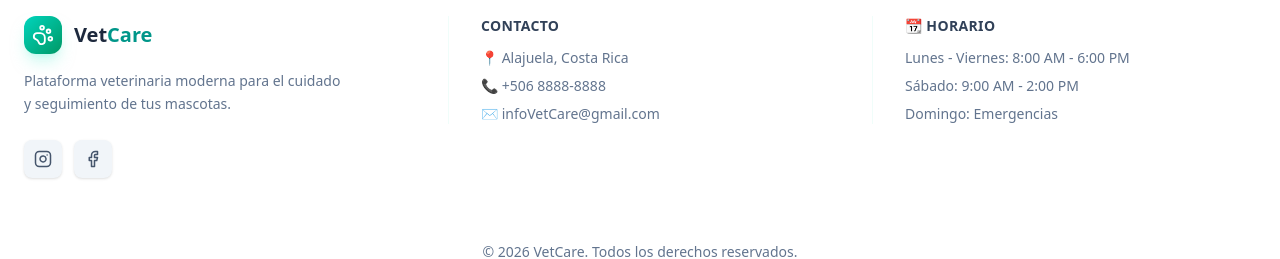
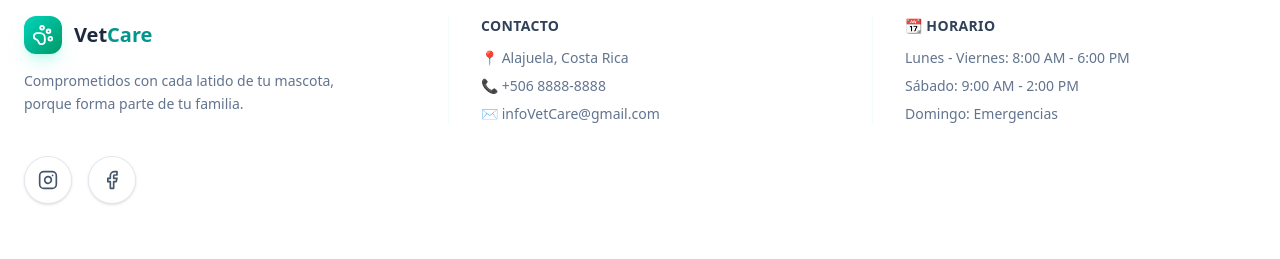
Before and after one commit to keyloor/veterinary-web-react, a React (Vite) app in the folder veterinary/: page / in a window 1280 px wide. Shown: the part 170-429 px from the top of the page. Built offline with nearby package versions, Linux system fonts and the light colour scheme.

Commit message:
Nuevo Slogan y diseño mejorado de enlaces a redes sociales

```diff
--- a/veterinary/src/shared/Footer.tsx
+++ b/veterinary/src/shared/Footer.tsx
@@ -14,22 +14,85 @@ export function Footer() {
               </div>
 
               <span className="text-xl font-bold text-slate-800">
-                Vet<span className="text-teal-600">Care</span>
-              </span>
+                Vet<span className="text-teal-600">Care</span> </span>
             </div>
 
             <p className="text-sm text-slate-500 leading-relaxed max-w-xs">
-              Plataforma veterinaria moderna para el cuidado y seguimiento de tus mascotas.
+              Comprometidos con cada latido de tu mascota, porque forma parte de tu familia.
             </p>
 
-            <div className="flex gap-3 pt-2 ">
-              <a href="https://www.instagram.com/" target="_blank" className="flex group p-2.5 rounded-lg bg-slate-100 text-slate-600 hover:bg-teal-500 hover:text-white transition-all shadow-sm hover:shadow-md hover:scale-106">
-                <Instagram size={18} className="transition-all group-hover:scale-116"/>
-              </a>
+            <div className="flex gap-4 pt-2">
 
-              <a href="https://www.facebook.com/" target="_blank" className="flex group p-2.5 rounded-lg bg-slate-100 text-slate-600 hover:bg-teal-500 hover:text-white transition-all shadow-sm hover:shadow-md hover:scale-105">
-                <Facebook size={18} className="transition-all group-hover:scale-114"/>
-              </a>
+              <div className="flex gap-4 pt-2">
+
+                <div className="flex gap-4 pt-2">
+
+
+                  <a href="https://www.instagram.com/" target="_blank"
+                    className="group relative flex items-center justify-center
+                    w-12 h-12 rounded-full bg-white text-slate-600
+                    shadow-sm border border-slate-200 transition-all duration-300
+                    hover:-translate-y-1 hover:shadow-xl"
+                  >
+
+                    <span className="absolute inset-0 rounded-full
+                    ring-0 ring-pink-500/30
+                    group-hover:ring-4
+                    transition-all duration-300" />
+
+                    <Instagram size={20}
+                      className="relative z-10 transition-all duration-300
+                      group-hover:text-pink-600 group-hover:scale-110"
+                    />
+
+
+                    <span className="pointer-events-none absolute -top-10 px-3 py-1.5 rounded-lg
+                    bg-gradient-to-r from-pink-500 via-red-500 to-yellow-500
+                    text-white text-xs font-medium opacity-0 translate-y-2
+                    group-hover:opacity-100 group-hover:translate-y-0
+                    transition-all duration-300 whitespace-nowrap shadow-lg">
+                      Instagram
+                    </span>
+                  </a>
+
+                  <a href="https://www.facebook.com/" target="_blank"
+                    className="group relative flex items-center justify-center
+                    w-12 h-12 rounded-full bg-white text-slate-600
+                    shadow-sm border border-slate-200
+                    transition-all duration-300
+                    hover:-translate-y-1 hover:shadow-xl"
+                  >
+
+                    <span className="absolute inset-0 rounded-full
+                    ring-0 ring-blue-600/30
+                    group-hover:ring-4
+                    transition-all duration-300" />
+
+                    <Facebook size={20}
+                      className="relative z-10
+                      transition-all duration-300
+                      group-hover:text-blue-600
+                      group-hover:scale-110"
+                    />
+
+
+                    <span className="pointer-events-none absolute -top-10
+                    px-3 py-1.5 rounded-lg
+                    bg-blue-600
+                    text-white text-xs font-medium
+                    opacity-0 translate-y-2
+                    group-hover:opacity-100 group-hover:translate-y-0
+                    transition-all duration-300
+                    whitespace-nowrap
+                    shadow-lg">
+                      Facebook
+                    </span>
+                  </a>
+
+                </div>
+
+              </div>
+
             </div>
           </div>
 
```
